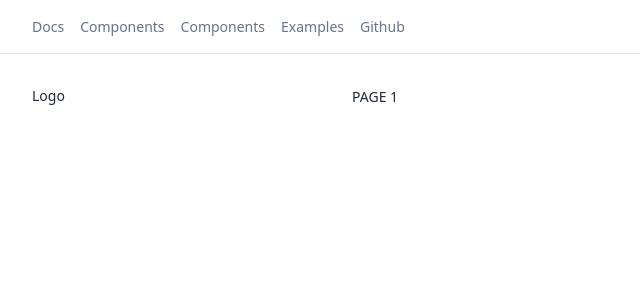
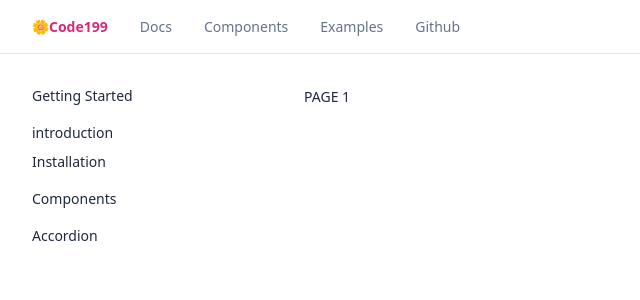
Before and after one commit to siska199/pp-w-code-base-react, a React (Vite) app in the folder react/: page / in a window 1280 px wide. Shown: the top 300 px of the page, without its empty margins (0-640 px from the left). Built offline with nearby package versions, Linux system fonts and the light colour scheme.

Commit message:
update some component for more attractive layout

```diff
--- a/react/src/components/Navbar.tsx
+++ b/react/src/components/Navbar.tsx
@@ -11,14 +11,14 @@ const Navbar = () => {
 
     return (
         <nav id="navbar" className="bg-blur w-full sticky  z-[99] flex items-center justify-between white top-0 left-0 border-b px-8 py-4">
-            <div className="flex items-center gap-4">
+            <div className="flex items-center gap-8">
                 <Button variant={"icon"} className="!p-0  md:hidden" onClick={handleToggleSidebar}>
                     <IconHamburger className="w-[1.75rem]" />
                 </Button>
-                <ul className="hidden md:flex gap-4 text-gray-500">
-                    <Logo onClick={handleToggleSidebar} className="block md:hidden cursor-pointer" />
+                <Logo  className="hidden md:block"/>
+                <ul className="hidden md:flex gap-8 ">
                     {
-                        listMenu?.map((menu, i) => <ul key={i} className="">{menu?.label}</ul>)
+                        listMenu?.map((menu, i) => <ul key={i} className="text-gray-500">{menu?.label}</ul>)
                     }
                 </ul>
             </div>
@@ -38,10 +38,6 @@ const listMenu = [
         url: '/docs/components/acccordion'
     },
     {
-        label: 'Components',
-        url: '/docs/components/acccordion'
-    },
-    {
         label: 'Examples',
         url: '/docs/examples/form'
     },
--- a/react/src/components/Sidebar.tsx
+++ b/react/src/components/Sidebar.tsx
@@ -1,5 +1,5 @@
 import { IconClose } from "@assets/icons"
-import Logo from "@components/ui/Logo"
+import Link from "@components/ui/Link"
 import useSidebar from "@hooks/ui/useSidebar"
 import { handleStopPropagation } from "@lib/utils/helper"
 import { useEffect, useState } from "react"
@@ -23,14 +23,24 @@ const Sidebar = () => {
     return (
         <>
             <div id="container-sidebar" className="h-full" onClick={handleToggleSidebar}>
-                <div id="sidebar" onClick={handleStopPropagation} style={{ top: topPosition, }} className={`fixed h-full left-0 transition-all  duration-500   bg-white  overflow-y-auto w-0 md:w-[20rem]`}>
+                <div id="sidebar" onClick={handleStopPropagation} style={{ top: topPosition, }} className={`fixed h-full left-0 transition-all  duration-500   bg-white  overflow-y-auto w-0 md:w-[17rem]`}>
 
-                    {/* Header */}
-                    <div className="p-8 w-full flex flex-col gap-4">
-                        <div className="w-full flex justify-between  ">
-                            <Logo />
-                            <IconClose id="icon-close" onClick={handleToggleSidebar} className="hidden  cursor-pointer" />
+                    <div className="p-8 w-full flex flex-col gap-4 relative">
+                        <IconClose id="icon-close" onClick={handleToggleSidebar} className="hidden  absolute top-6 right-6 cursor-pointer ml-auto" />
+                        <div className="flex flex-col gap-4">
+                            {
+                                listGroupMenu?.map((groupMenu, i) => <div key={i} className="font-medium">
+                                    <div className="mb-4">{groupMenu?.name}</div>
+                                    <ul className="flex flex-col gap-2">
+                                        {
+                                            groupMenu?.childs?.map((menu, j) => <Link key={j} url={menu.url} label={menu?.name} />)
+                                        }
+                                    </ul>
+                                </div>
+                                )
+                            }
                         </div>
+
                     </div>
                 </div>
             </div >
@@ -42,33 +52,35 @@ const Sidebar = () => {
 
 }
 
+const listGroupMenu = [
+    {
+        id: 0,
+        name: 'Getting Started',
+        childs: [
+            {
+                id: 0,
+                name: 'introduction',
+                url: '/'
+            },
+            {
+                id: 0,
+                name: 'Installation',
+                url: '/'
+            }
+        ]
+    },
+    {
+        id: 1,
+        name: 'Components',
+        childs: [
+            {
+                id: 0,
+                name: 'Accordion',
+                url: '/'
+            }
+        ]
+    }
+]
 
 
-// const listGroupMenu = [
-//     {
-//         id: 0,
-//         name: 'Getting Started',
-//         childs: [
-//             {
-//                 id: 0,
-//                 name: 'introduction',
-//                 url: '/'
-//             },
-//             {
-//                 id: 0,
-//                 name: 'Instala',
-//                 url: '/'
-//             }
-//         ]
-//     },
-//     {
-//         id: 1,
-//         name: 'Components',
-//         childs: [
-//             {
-
-//             }
-//         ]
-//     }
-// ]
 export default Sidebar
--- a/react/src/components/layouts/LayoutType1.tsx
+++ b/react/src/components/layouts/LayoutType1.tsx
@@ -41,9 +41,10 @@ const LayoutType1 = (props: TProps) => {
             <div className="flex relative overflow-x-hidden">
                 <Sidebar />
                 <div
-                    className="w-full transistion-all duration-300 p-8"
+                    className="transistion-all duration-300 p-8"
                     style={{
-                        marginLeft: leftPosition
+                        marginLeft: leftPosition,
+                        width: `calc(100% - ${leftPosition}px)`,
                     }}>
                     {children}
                 </div>
--- /dev/null
+++ b/react/src/components/ui/Link.tsx
@@ -0,0 +1,21 @@
+
+interface TProps {
+    label: string;
+    url: string;
+    newTab?: boolean;
+}
+
+const Link = (props: TProps) => {
+    const { label, url, newTab } = props
+    return (
+        <a
+            target={newTab ? '_blank' : ''}
+            className={`font-normal hover:underline cursor-pointer`}
+            href={url} rel="noreferrer"
+        >
+            {label}
+        </a>
+    )
+}
+
+export default Link
--- a/react/src/components/ui/Logo.tsx
+++ b/react/src/components/ui/Logo.tsx
@@ -6,17 +6,17 @@ interface TProps extends React.HTMLProps<HTMLDivElement>, VariantProps<typeof lo
 }
 
 const Logo = (props: TProps) => {
-    const { className, sizeLogo } = props
+    const { className, sizeLogo, ...attrs } = props
     return (
-        <div className={cn(logoVariants({ className, sizeLogo, }))} {...props}>
-            Logo
+        <div className={cn(logoVariants({ className, sizeLogo, }))} {...attrs}>
+            🌼Code199
         </div>
     )
 }
 
 
 const logoVariants = cva(
-    'w-fiit inline ',
+    'w-fiit inline flex gap-2 items-center font-bold text-primary-600',
     {
         variants: {
             variant: {
```
